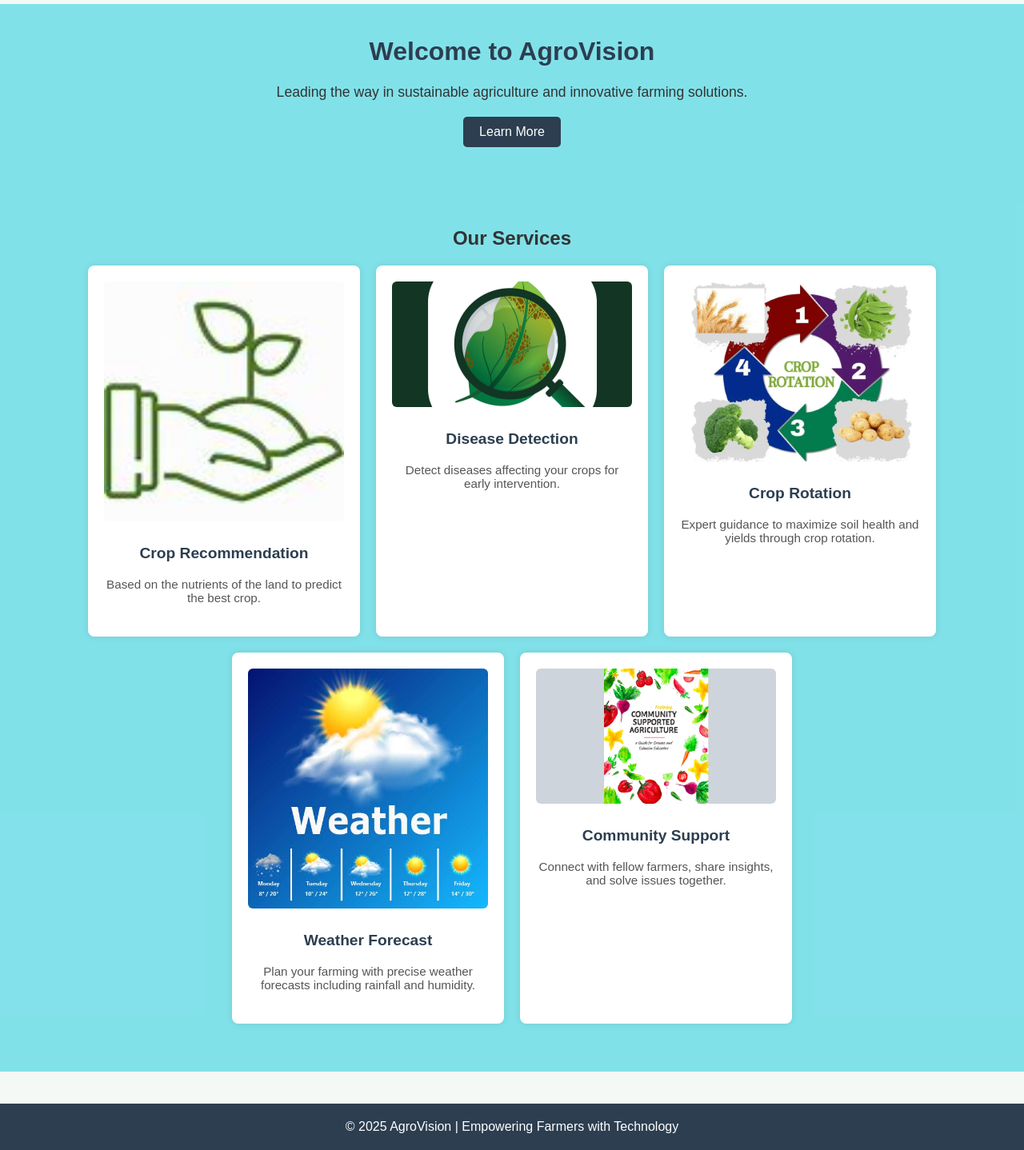
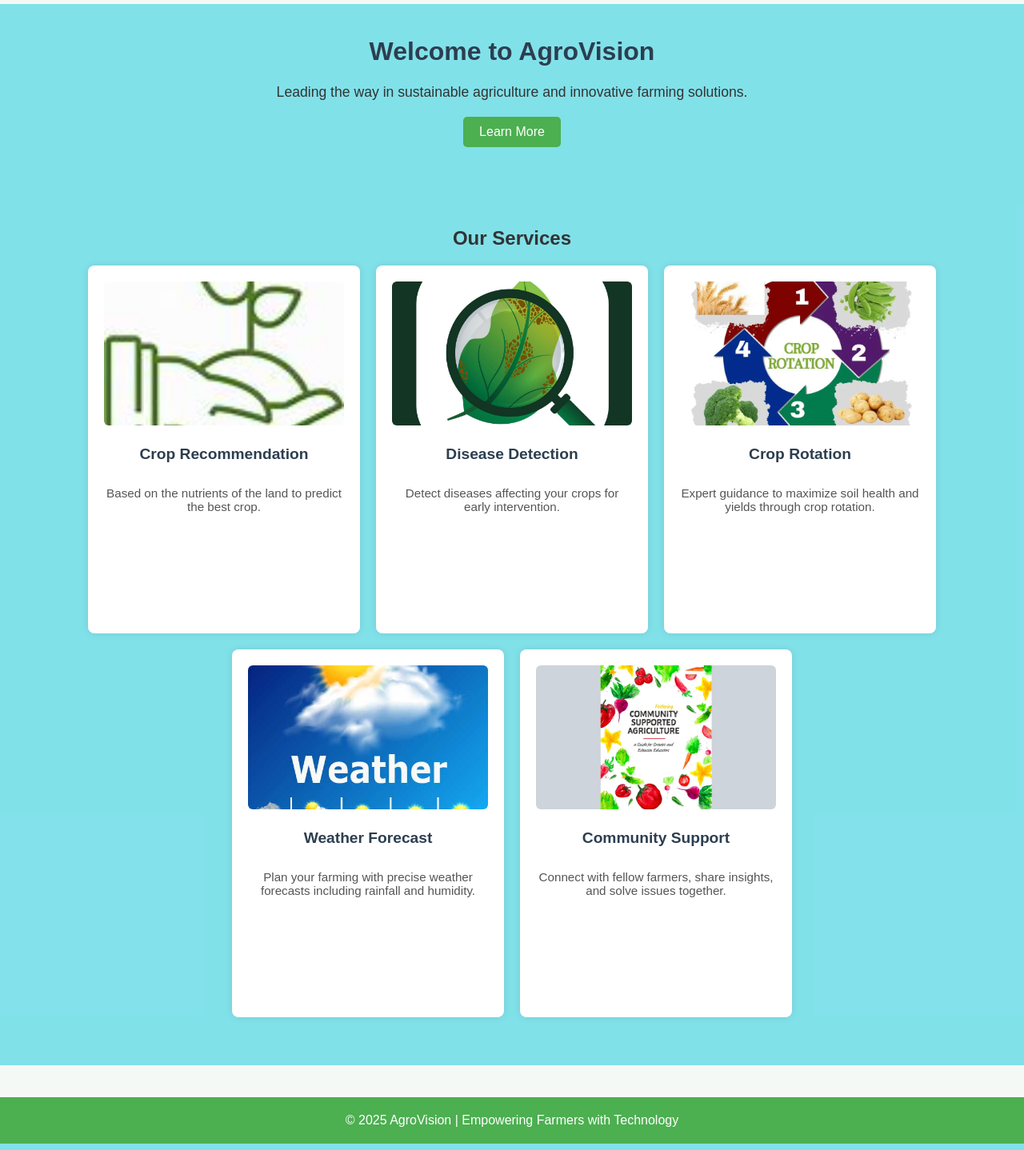
Before and after one commit to Sumanth789856/main6, a Flask app: page / in a window 1280 px wide. Shown: the whole page at 80% size. Run offline with Flask 3, Linux system fonts and the light colour scheme; parts of the project's set-up code (start-up, migrations or seed data) failed here and were passed over; some libraries are stand-ins or nearby versions.

Commit message:
Update index.html

```diff
--- a/templates/index.html
+++ b/templates/index.html
@@ -28,14 +28,14 @@
         .landing-container button {
             padding: 10px 20px;
             font-size: 1em;
-            background-color: #2c3e50;
+            background-color: #4CAF50;
             color: white;
             border: none;
             border-radius: 5px;
             cursor: pointer;
         }
         .landing-container button:hover {
-            background-color: #1a252f;
+            background-color: #388e3c;
         }
         .services {
             padding: 40px 20px;
@@ -53,14 +53,18 @@
             background: white;
             border-radius: 8px;
             box-shadow: 0 0 10px rgba(0,0,0,0.1);
-            max-width: 300px;
+            width: 300px;
+            min-height: 420px;
             padding: 20px;
             text-align: center;
-            flex: 1 1 280px;
+            display: flex;
+            flex-direction: column;
+            justify-content: space-between;
         }
         .card img {
             width: 100%;
-            height: auto;
+            height: 180px;
+            object-fit: cover;
             border-radius: 6px;
         }
         .card h3 {
@@ -71,9 +75,10 @@
         .card p {
             font-size: 0.95em;
             color: #555;
+            flex-grow: 1;
         }
         .footer {
-            background: #2c3e50;
+            background: #4CAF50;
             color: white;
             text-align: center;
             padding: 20px;
@@ -117,13 +122,13 @@
             </div>
 
             <div class="card">
-                <img src="/static/weather.png" alt="Weather Forecast" class="card-img">
+                <img src="/static/weather.png" alt="Weather Forecast">
                 <h3>Weather Forecast</h3>
                 <p>Plan your farming with precise weather forecasts including rainfall and humidity.</p>
             </div>
 
             <div class="card">
-                <img src="/static/community.png" alt="Community Support" class="card-img">
+                <img src="/static/community.png" alt="Community Support">
                 <h3>Community Support</h3>
                 <p>Connect with fellow farmers, share insights, and solve issues together.</p>
             </div>
@@ -136,4 +141,4 @@
 </div>
 
 </body>
-</html></html>
+</html>
```
